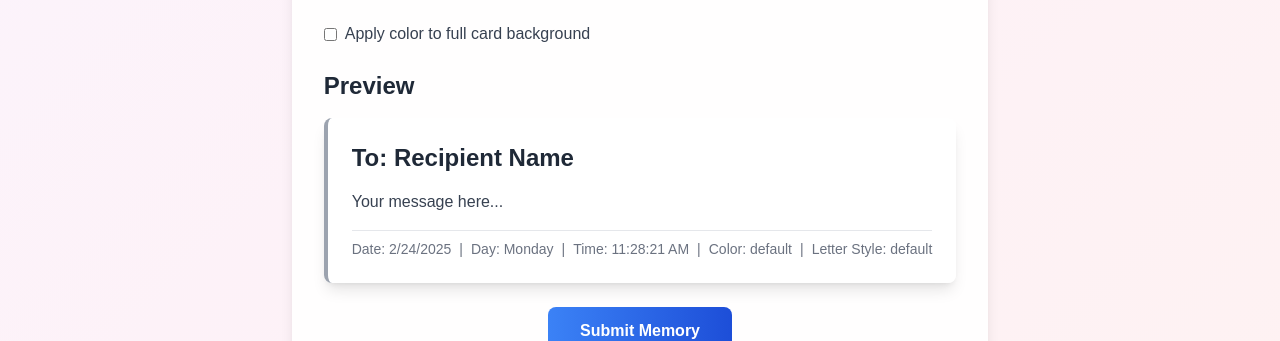
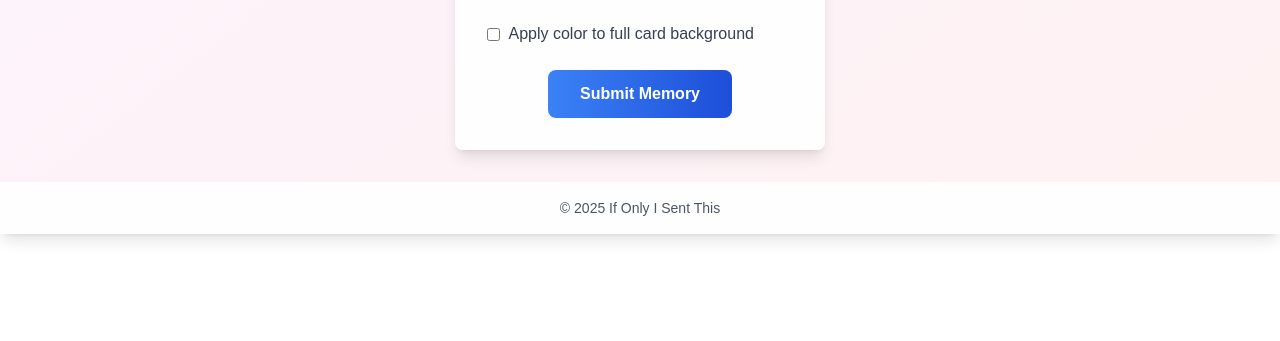
Before and after one commit to ericawotsa/Project, a Next.js app: page /submit in a window 1280 px wide. Shown: the part 753-1094 px from the top of the page. After the commit the page ends 987 px from the top, so only its background shows below. Built offline with nearby package versions, Linux system fonts and the light colour scheme; no server answers.

Commit message:
page.tsx

```diff
--- a/app/submit/page.tsx
+++ b/app/submit/page.tsx
@@ -1,7 +1,7 @@
 // app/submit/page.tsx
 "use client";
 
-import { useState, useEffect } from "react";
+import { useState } from "react";
 import { supabase } from "@/lib/supabaseClient";
 import Link from "next/link";
 
@@ -31,22 +31,6 @@ export default function Submit() {
   const [fullBg, setFullBg] = useState(false);
   const [submitted, setSubmitted] = useState(false);
   const [error, setError] = useState("");
-  const [previewStyle, setPreviewStyle] = useState("");
-
-  const sadStyles = ["sad-style-1", "sad-style-2", "sad-style-3", "sad-style-4"];
-  const loveStyles = ["love-style-1", "love-style-2", "love-style-3", "love-style-4"];
-
-  useEffect(() => {
-    if(letterStyle === "sad") {
-      const chosen = sadStyles[Math.floor(Math.random() * sadStyles.length)];
-      setPreviewStyle(chosen);
-    } else if(letterStyle === "love") {
-      const chosen = loveStyles[Math.floor(Math.random() * loveStyles.length)];
-      setPreviewStyle(chosen);
-    } else {
-      setPreviewStyle("");
-    }
-  }, [letterStyle]);
 
   const handleSubmit = async (e: React.FormEvent) => {
     e.preventDefault();
@@ -75,35 +59,6 @@ export default function Submit() {
       setFullBg(false);
     }
   };
-
-  // Helper functions for styling
-  function getBorderColor(color: string) {
-    const mapping: { [key: string]: string } = {
-      default: "border-gray-400",
-      blue: "border-blue-400",
-      gray: "border-gray-400",
-      purple: "border-purple-400",
-      navy: "border-blue-900",
-      maroon: "border-red-800",
-      pink: "border-pink-400",
-      teal: "border-teal-400",
-    };
-    return mapping[color] || mapping["default"];
-  }
-
-  function getBgColor(color: string) {
-    const mapping: { [key: string]: string } = {
-      default: "bg-gray-100",
-      blue: "bg-blue-100",
-      gray: "bg-gray-100",
-      purple: "bg-purple-100",
-      navy: "bg-blue-100",
-      maroon: "bg-red-100",
-      pink: "bg-pink-100",
-      teal: "bg-teal-100",
-    };
-    return mapping[color] || mapping["default"];
-  }
 
   return (
     <div className="min-h-screen flex flex-col">
@@ -202,30 +157,6 @@ export default function Submit() {
               </label>
             </div>
 
-            {/* Live Preview */}
-            <div className="mt-8">
-              <h2 className="text-2xl font-semibold text-gray-800 mb-4">Preview</h2>
-              <div className={`shadow-lg rounded-lg p-6 mb-6 transition-transform duration-200
-                  ${fullBg ? getBgColor(color) : "bg-white/90"}
-                  border-l-4 ${getBorderColor(color)}
-                  ${letterStyle !== "default" ? previewStyle : ""}`}>
-                <h3 className="text-2xl font-semibold text-gray-800">To: {recipient || "Recipient Name"}</h3>
-                <p className="mt-4 text-gray-700">{message || "Your message here..."}</p>
-                {sender && <p className="mt-4 italic text-lg text-gray-600">— {sender}</p>}
-                <div className="mt-4 border-t pt-2 flex flex-wrap text-gray-500 text-sm items-center">
-                  <span>Date: {new Date().toLocaleDateString()}</span>
-                  <span className="mx-2">|</span>
-                  <span>Day: {new Date().toLocaleDateString(undefined, { weekday: 'long' })}</span>
-                  <span className="mx-2">|</span>
-                  <span>Time: {new Date().toLocaleTimeString()}</span>
-                  <span className="mx-2">|</span>
-                  <span>Color: {color}</span>
-                  <span className="mx-2">|</span>
-                  <span>Letter Style: {letterStyle}</span>
-                </div>
-              </div>
-            </div>
-
             <div className="text-center">
               <button
                 type="submit"
```
